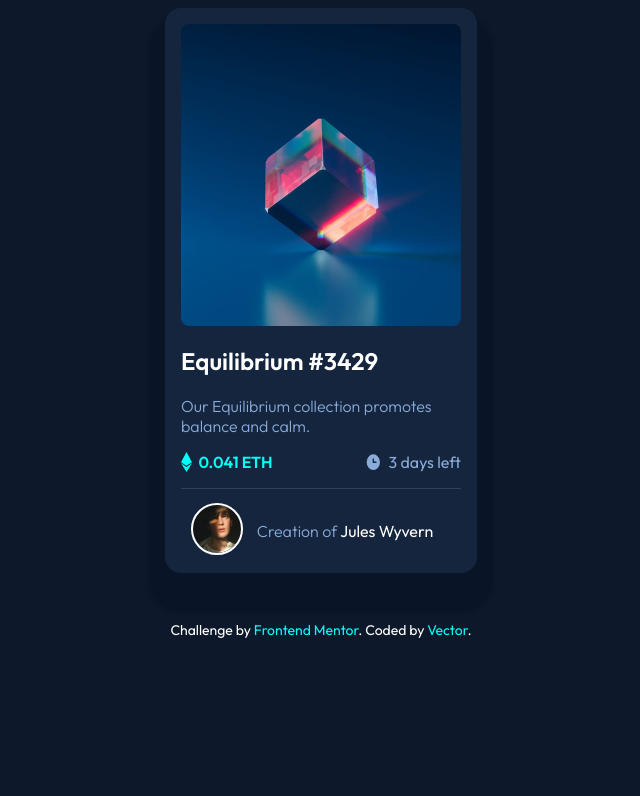
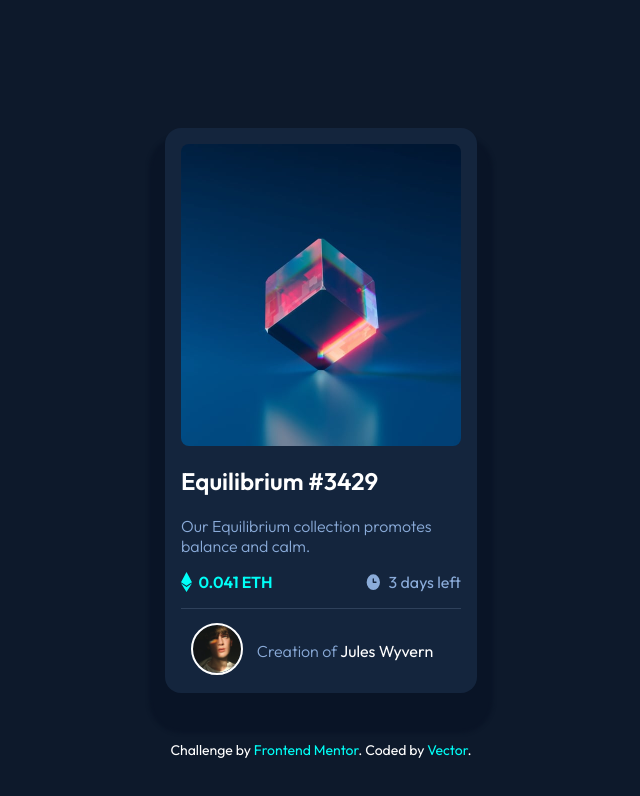
Before and after one commit to VectorGits/nft-card-project, a plain HTML site: page index.html in a window 1280 px wide. Shown: the whole page, without its empty margins (319-959 px from the left). Drawn offline with Linux system fonts and the light colour scheme.

Commit message:
Added spacing at top and bottom

```diff
--- a/style.css
+++ b/style.css
@@ -25,6 +25,7 @@ body {
 
 .card {
     position: relative;
+    margin-top: 15vh;
     width: 280px;
     /* outline: 2px solid blue; */
     max-width: 21rem;
@@ -221,3 +222,7 @@ h1:hover {
     color: var(--cyan);
     text-decoration: none;
 }
+
+footer {
+    margin-bottom: 20vh;
+}
```
